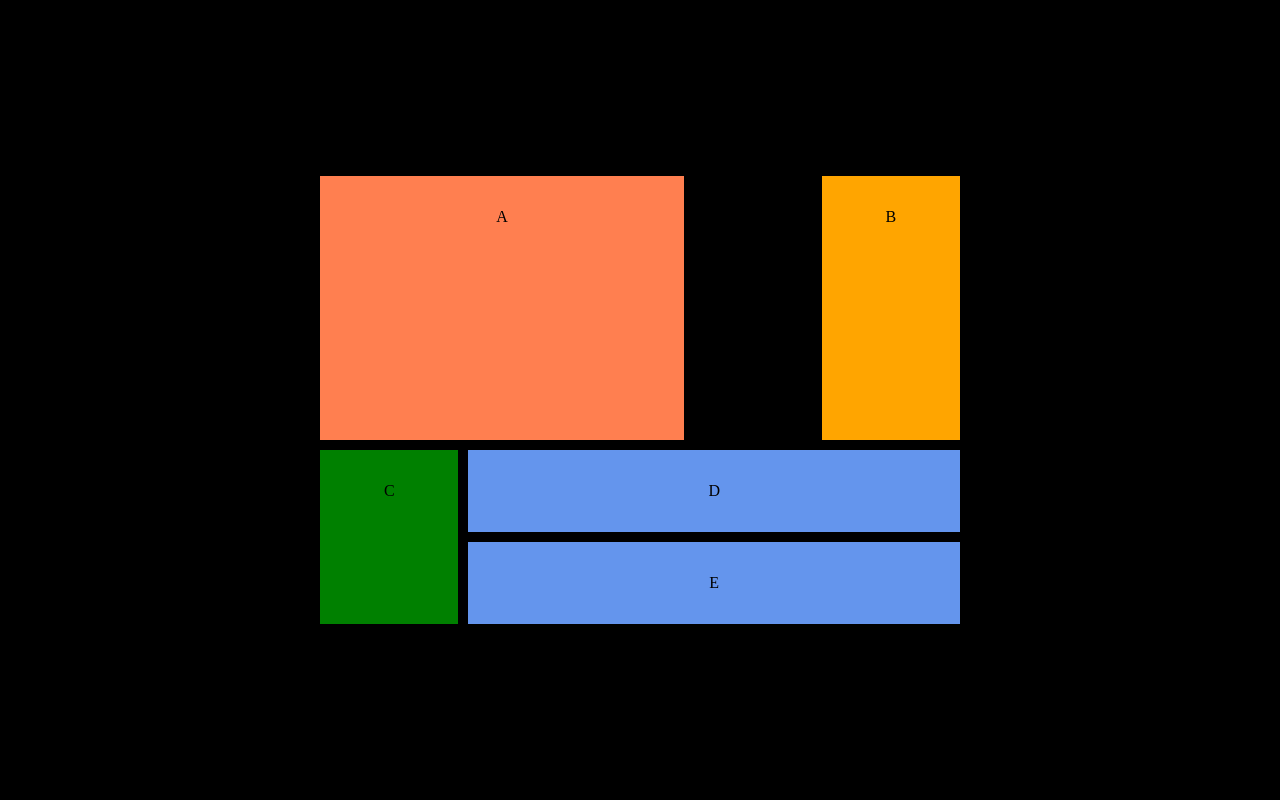
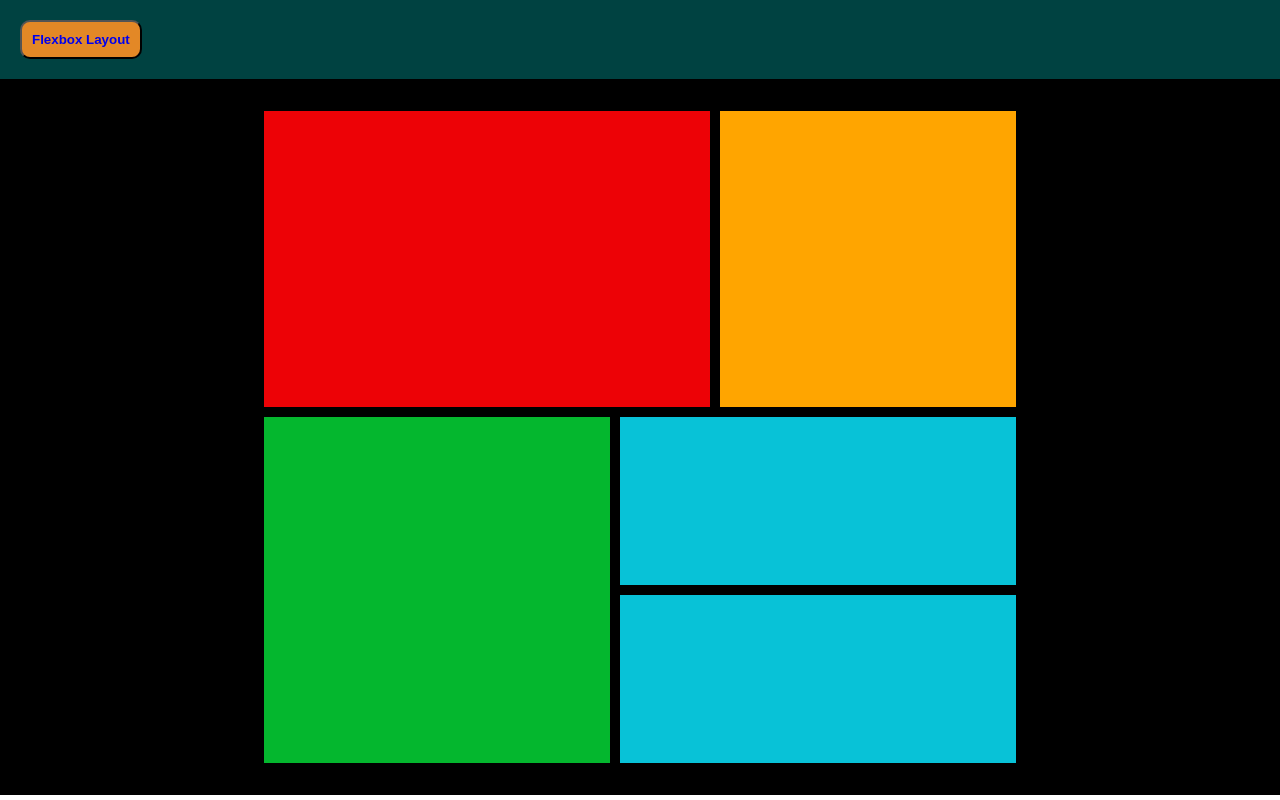
Before and after one commit to JPJimrah/CSS-Grid-and-Flexbox, a plain HTML site: page grid.html in a window 1280 px wide. Drawn offline with Linux system fonts and the light colour scheme.

Commit message:
update and corrections

```diff
--- a/grid.css
+++ b/grid.css
@@ -3,12 +3,32 @@
 	padding: 0;
 }
 
-body{
+section{
 	background-color: black;
 	display: flex;
 	align-items: center;
-	height: 100vh;
+	max-height: 100%;
+	max-width: 100%;
+}
 
+header{
+	padding-top: 10px;
+	background-color: hsl(179, 100%, 13%);
+    padding: 20px;
+    align-items: center;
+    align-content: center;
+    justify-content: center;
+}
+
+header button{
+	background-color:hsl(31, 77%, 52%);
+	padding: 10px;
+	border-radius: 10px;
+}
+
+header button a{
+	text-decoration: none;
+	font-weight: bold;
 }
 
 main{
@@ -19,21 +39,22 @@ main{
 	'c e e';
 	padding: 2em;
 	grid-gap: 10px;
-	width: 50%;
 	margin: auto;
+	max-width: 100%;
+	max-height: 100vh;
 
 }
+
 main div{
 	text-align: center;
-	padding: 2em;
+	padding: 3em;
+}
 
-
-}
 .a{
-    background-color: coral;
+    background-color: #ED0206;
     grid-area: a;
     height: 200px;
-    width: 300px;
+    width: 350px;
 
 }
 
@@ -41,16 +62,25 @@ main div{
 	background-color: orange;
 	grid-area: b;
 	height: 200px;
+	width: 200px;
 }
+
 .c{
-	background-color: green;
+	background-color: #04B72E;
 	grid-area: c;
+	width: 250px;
+	height: 250px;
+
 }
+
 .d{
-	background-color: cornflowerblue;
+	background-color: #08C2D7;
 	grid-area: d;
+	width: 300px;
 }
+
 .e{
-	background-color: cornflowerblue;
+	background-color: #08C2D7;
 	grid-area: e;
+	width: 300px;
 }
--- a/grid.html
+++ b/grid.html
@@ -5,26 +5,29 @@
 </head>
 <link rel="stylesheet" type="text/css" href="grid.css">
 <body>
-
+	<header>
+	<nav><button><a href="index.html">Flexbox Layout</a> </button></nav>
+</header>
+<section>
 	<main>
 		<div class="a">
-			A
+
 		</div>
 
 		<div class="b">
-			B
+
 		</div>
 
 		<div class="c">
-			C
+
 		</div>
 		<div class="d">
-			D
+
 		</div>
 		<div class="e">
-			E
+
 		</div>
 	</main>
-
+	</section>
 </body>
 </html>
--- a/index.css
+++ b/index.css
@@ -1,22 +1,46 @@
-body{
+section{
 	display: flex;
 	background-color: hsl(0, 0%, 95%);
 	font-size: 15px;
 	font-weight: 400;
     align-items: center;
     height: 100vh;
+}
+
+header{
+	padding-top: 10px;
+	background-color: hsl(179, 100%, 13%);
+    padding: 20px;
+}
+
+header button{
+	background-color:hsl(31, 77%, 52%);
+	padding: 10px;
+	border-radius: 10px;
+}
+
+header button a{
+	text-decoration: none;
+	font-weight: bold;
+}
+
+body{
+	max-width: 100%;
 
 }
+
 main{
     display: flex;
-
+    border-radius: 10px;
     width: 50%;
 	margin: auto;
 	color: white;
 	border-radius: 45px;
 }
+
 main div{
 	height: 400px;
+
 }
 
 h1{
@@ -24,28 +48,35 @@ h1{
     padding-left: 20px;
 	font-family: Lexend Deca;
 }
+
 p{
 	color: hsla(0, 0%, 100%, 0.75);
 	padding-left: 20px;
 	line-height: 25px;
 	font-family: Lexend Deca;
-
 	font-style: bold;
 
 }
+
 .sedans{
 	background-color: hsl(31, 77%, 52%);
 	padding: 10px;
+	border-top-left-radius: 5px;
+	border-bottom-left-radius: 5px;
 }
 
 .suvs{
 	background-color:  hsl(184, 100%, 22%);
 	padding: 10px;
 }
+
 .luxury{
 	background-color: hsl(179, 100%, 13%);
 	padding: 10px;
+	border-top-right-radius: 5px;
+	border-bottom-right-radius: 5px;
 }
+
 .sedans button{
 	border-radius: 45px;
 	padding: 10px;
@@ -56,6 +87,7 @@ p{
     width: 120px;
     border:none;
 }
+
 .suvs button{
 	border-radius: 45px;
 	padding: 10px;
@@ -66,6 +98,7 @@ p{
     width: 120px;
     border:none;
 }
+
 .luxury button{
 	border-radius: 45px;
 	padding: 10px;
```
Also changed, not shown: index.html (+5 -0 lines), icon-luxury.svg (renamed from images/icon-luxury.svg), icon-sedans.svg (renamed from images/icon-sedans.svg), icon-suvs.svg (renamed from images/icon-suvs.svg).
